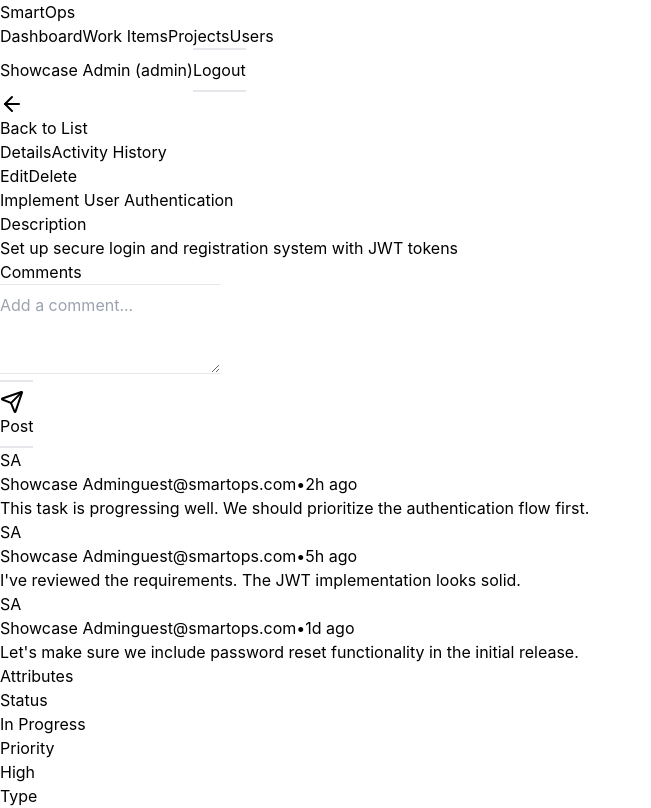
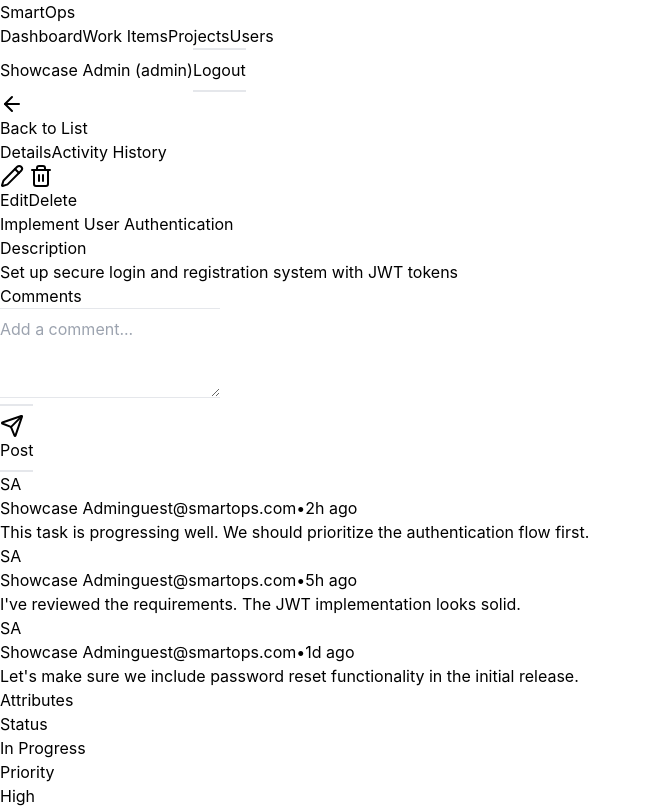
Before and after one commit to BarryRogerG/smart-ops, a React (Vite) app in the folder frontend/: page /work-items/mock-1 in a window 1280 px wide. Shown: the top 808 px of the page, without its empty margins (0-651 px from the left). Built offline with nearby package versions, Linux system fonts and the light colour scheme; no server answers.

Commit message:
Refined button micro-depth: Pencil/Trash2 icons, indigo-600/rose-600 palette, gradient overlay, ring highlight, smooth hover lift, rounded-lg consistency

```diff
--- a/frontend/src/pages/WorkItemDetail.tsx
+++ b/frontend/src/pages/WorkItemDetail.tsx
@@ -1,6 +1,6 @@
 import { useState } from 'react';
 import { useParams, useNavigate, Link } from 'react-router-dom';
-import { ArrowLeft, Send } from 'lucide-react';
+import { ArrowLeft, Send, Pencil, Trash2 } from 'lucide-react';
 import { toast } from 'react-hot-toast';
 import { useAuth } from '../contexts/AuthContext';
 import { useWorkItem } from '../hooks/useWorkItem';
@@ -303,21 +303,23 @@ export function WorkItemDetail() {
               </button>
             </nav>
 
-            {/* Action Buttons - Enterprise Style */}
+            {/* Action Buttons - Refined Enterprise Style */}
             {canEdit && (
               <div className="flex gap-3">
                 <button
                   onClick={() => setIsEditing(true)}
-                  className="w-24 py-2.5 text-sm font-semibold tracking-tight text-white bg-blue-600 border border-blue-700 rounded-md hover:bg-blue-700 hover:shadow-md transition-all shadow-sm"
+                  className="inline-flex items-center justify-center space-x-2 w-24 py-2.5 text-sm font-semibold tracking-tight text-white bg-indigo-600 bg-gradient-to-b from-white/10 to-transparent rounded-lg shadow-sm ring-1 ring-inset ring-white/10 hover:bg-indigo-700 hover:shadow-md hover:-translate-y-0.5 transition-all duration-200"
                 >
-                  Edit
+                  <Pencil className="h-4 w-4" />
+                  <span>Edit</span>
                 </button>
                 {canDelete && (
                   <button
                     onClick={handleDelete}
-                    className="w-24 py-2.5 text-sm font-semibold tracking-tight text-white bg-red-600 border border-red-700 rounded-md hover:bg-red-700 hover:shadow-md transition-all shadow-sm"
+                    className="inline-flex items-center justify-center space-x-2 w-24 py-2.5 text-sm font-semibold tracking-tight text-white bg-rose-600 bg-gradient-to-b from-white/10 to-transparent rounded-lg shadow-sm ring-1 ring-inset ring-white/10 hover:bg-rose-700 hover:shadow-md hover:-translate-y-0.5 transition-all duration-200"
                   >
-                    Delete
+                    <Trash2 className="h-4 w-4" />
+                    <span>Delete</span>
                   </button>
                 )}
               </div>
```
